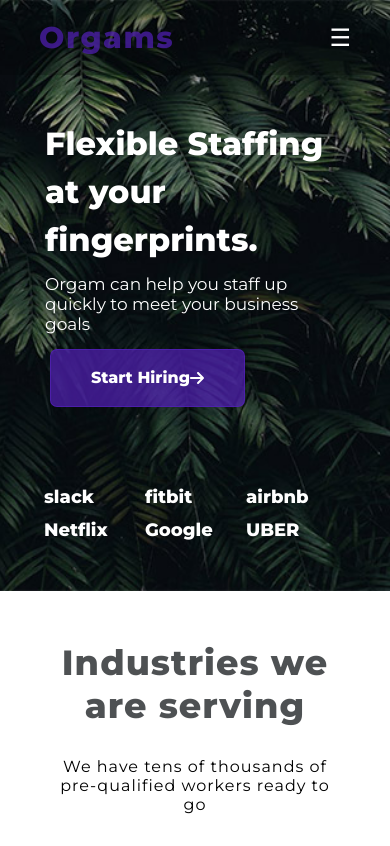
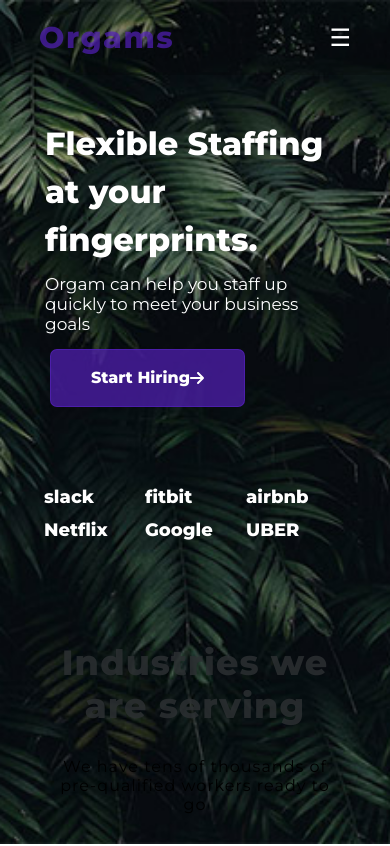
Before and after one commit to profsam97/freshman, a React (Create React App) app: page / in a window 390 px wide. Shown: the top 846 px of the page. Built offline with nearby package versions, Linux system fonts and the light colour scheme.

Commit message:
added more responsiveness

```diff
--- a/src/index.css
+++ b/src/index.css
@@ -7,7 +7,7 @@
 }
 .body{
     background: url('./assets/img/dark-wallpaper-30.jpg') no-repeat;
-    height: 100vh;
+    height: 670px;
     background-size: cover;
     background-position: center;
 }
@@ -486,14 +486,7 @@ input[type="radio"]{
     background-position: center;
 }
 }
-@media (max-width:890px) {
-  .body{
-    background: url('./assets/img/dark-wallpaper-30.jpg') no-repeat;
-    height: 75vh;
-    background-size: cover;
-    background-position: center;
-}
-}
+
 @media (max-width:450px) {
   .body{
     background: url('./assets/img/dark-wallpaper-30.jpg') no-repeat;
@@ -508,10 +501,10 @@ input[type="radio"]{
   padding: 20px;
 }
 }
-@media (min-width:470px) and (max-width:570px) {
+@media (min-width:270px) and (max-width:570px) {
   .body{
     background: url('./assets/img/dark-wallpaper-30.jpg') no-repeat;
-    height: 77vh;
+    height: 100vh;
     background-size: cover;
     background-position: center;
 }
```
